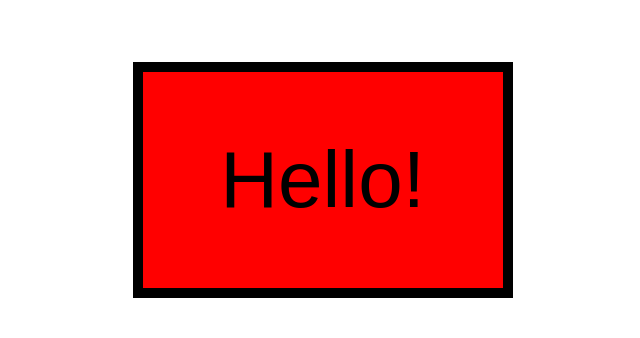
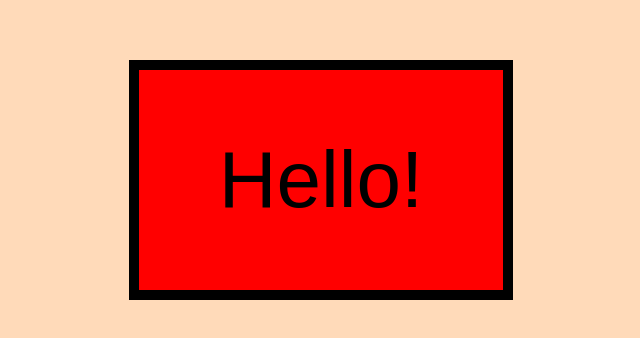
Before and after one commit to oheydrew/class-test-page, a plain HTML site: page index.html in a window 1280 px wide. Shown: the part 220-558 px from the top of the page, without its empty margins (319-959 px from the left). Drawn offline with Linux system fonts and the light colour scheme.

Commit message:
Change styles - more colours and better centering

```diff
--- a/assets/css/styles.css
+++ b/assets/css/styles.css
@@ -1,5 +1,9 @@
 * {
     box-sizing: border-box;
+}
+
+body {
+    margin: 0;
 }
 
 html {
@@ -9,11 +13,14 @@ html {
 
 .container {
     display: flex;
+    position: fixed;
     justify-content: center;
     align-items: center;
-    width: 99vw;
-    height: 98vh;
+    width: 100vw;
+    height: 100vh;
     margin: 0;
+    overflow: hidden;
+    background-color: peachpuff;
 }
 
 .box {
```
